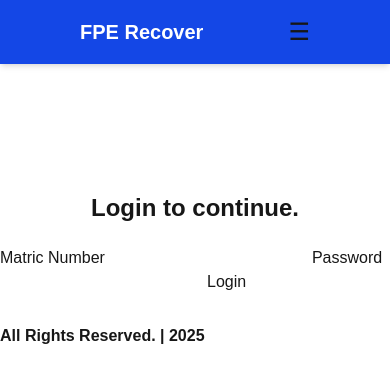
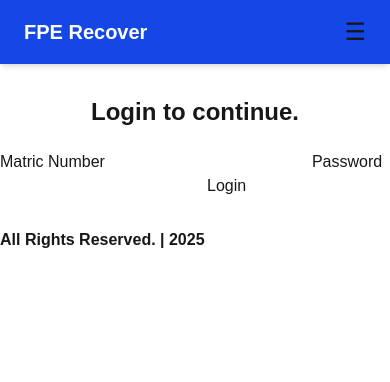
Before and after one commit to Homines-Solitarius/lost-and-found-app, a Next.js app: page /login in a window 390 px wide. Shown: the top 382 px of the page. Built offline with nearby package versions, Linux system fonts and the light colour scheme.

Commit message:
Adjusted the padding for more responsiveness

```diff
--- a/src/app/components/Header.tsx
+++ b/src/app/components/Header.tsx
@@ -7,13 +7,13 @@ export default function Navbar() {
   const [isOpen, setIsOpen] = useState(false);
 
   const navigation = [
-    { name: 'Home', href: '#' },
+    { name: 'Home', href: '/' },
     { name: 'Report Lost Item', href: '#' },
     { name: 'Contact Us', href: '#' },
   ]
 
   return (
-    <header className="bg-blue-700 shadow-md px-20 py-4 absolute top-0 left-0 w-full z-50">
+    <header className="bg-blue-700 shadow-md sm:px-10 md:px-20 lg:px-40 px-6 py-4">
       <div className="flex justify-between items-center">
         <h1 className="text-xl font-bold text-white">FPE Recover</h1>
 
--- a/src/app/layout.tsx
+++ b/src/app/layout.tsx
@@ -16,7 +16,7 @@ export default function RootLayout({
 }>) {
   return (
     <html lang="en">
-      <body className="bg-white transition-all duration-500 ease-out overflow-x-hidden py-40">
+      <body className="bg-white transition-all duration-500 ease-out overflow-x-hidden sm:py-40">
         <Header />
         {children}
         <Footer />
```
Also changed, not shown: src/app/page.tsx (+3 -3 lines).
